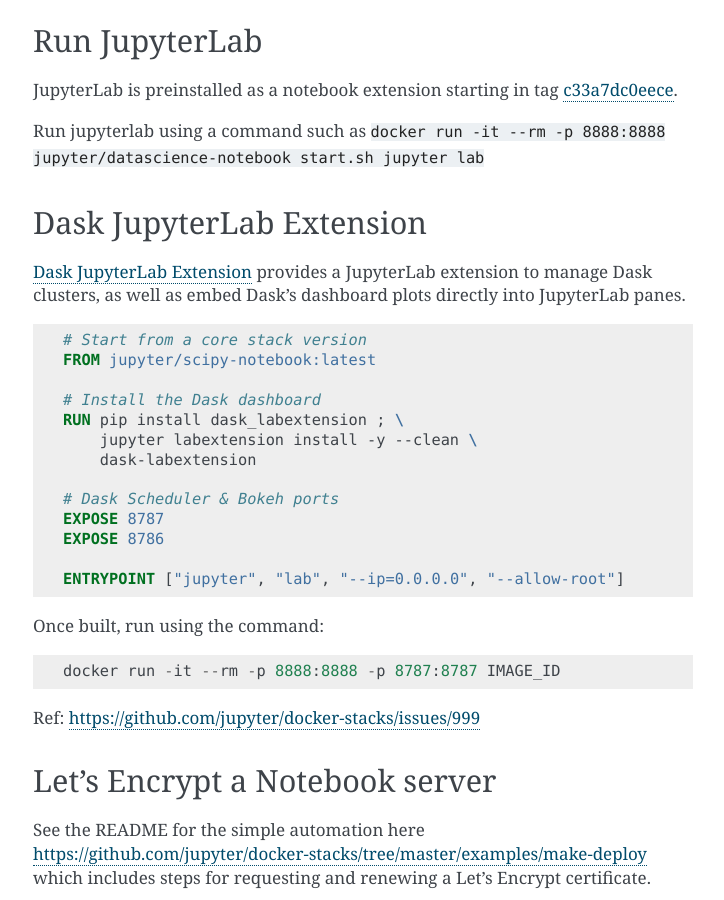
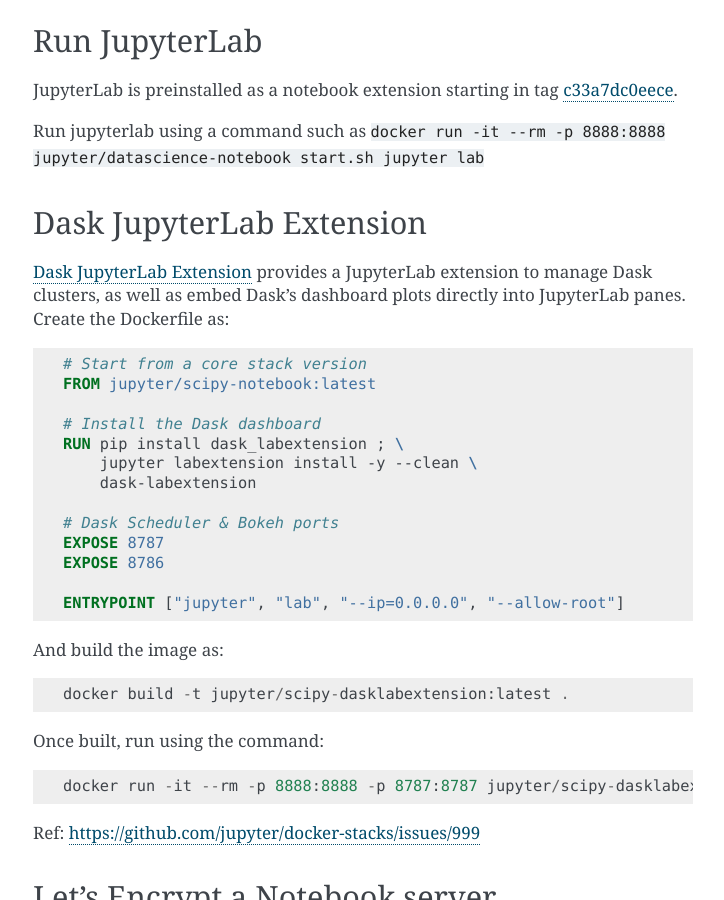
Before and after one commit to jupyter/docker-stacks, a Sphinx documentation site: the page built from docs/using/recipes.md, in a window 1280 px wide and 900 px high, scrolled down 3040 px. Shown: the whole window, without its empty margins (387-1111 px from the left). Built offline with Sphinx 7.4.7, drawn with Linux system fonts in a browser that asks for light colours; pages that are not in the unit, such as notebooks, are missing from menus.

Commit message:
Add an image tag

````diff
--- a/docs/using/recipes.md
+++ b/docs/using/recipes.md
@@ -149,7 +149,7 @@
 
 ## Dask JupyterLab Extension
 
-[Dask JupyterLab Extension](https://github.com/dask/dask-labextension) provides a JupyterLab extension to manage Dask clusters, as well as embed Dask's dashboard plots directly into JupyterLab panes.
+[Dask JupyterLab Extension](https://github.com/dask/dask-labextension) provides a JupyterLab extension to manage Dask clusters, as well as embed Dask's dashboard plots directly into JupyterLab panes. Create the Dockerfile as:
 
 ```dockerfile
 # Start from a core stack version
@@ -167,9 +167,14 @@
 ENTRYPOINT ["jupyter", "lab", "--ip=0.0.0.0", "--allow-root"]
 ```
 
+And build the image as:
+```
+docker build -t jupyter/scipy-dasklabextension:latest .
+```
+
 Once built, run using the command:
 ```
-docker run -it --rm -p 8888:8888 -p 8787:8787 IMAGE_ID
+docker run -it --rm -p 8888:8888 -p 8787:8787 jupyter/scipy-dasklabextension:latest
 ```
 
 Ref:
````
